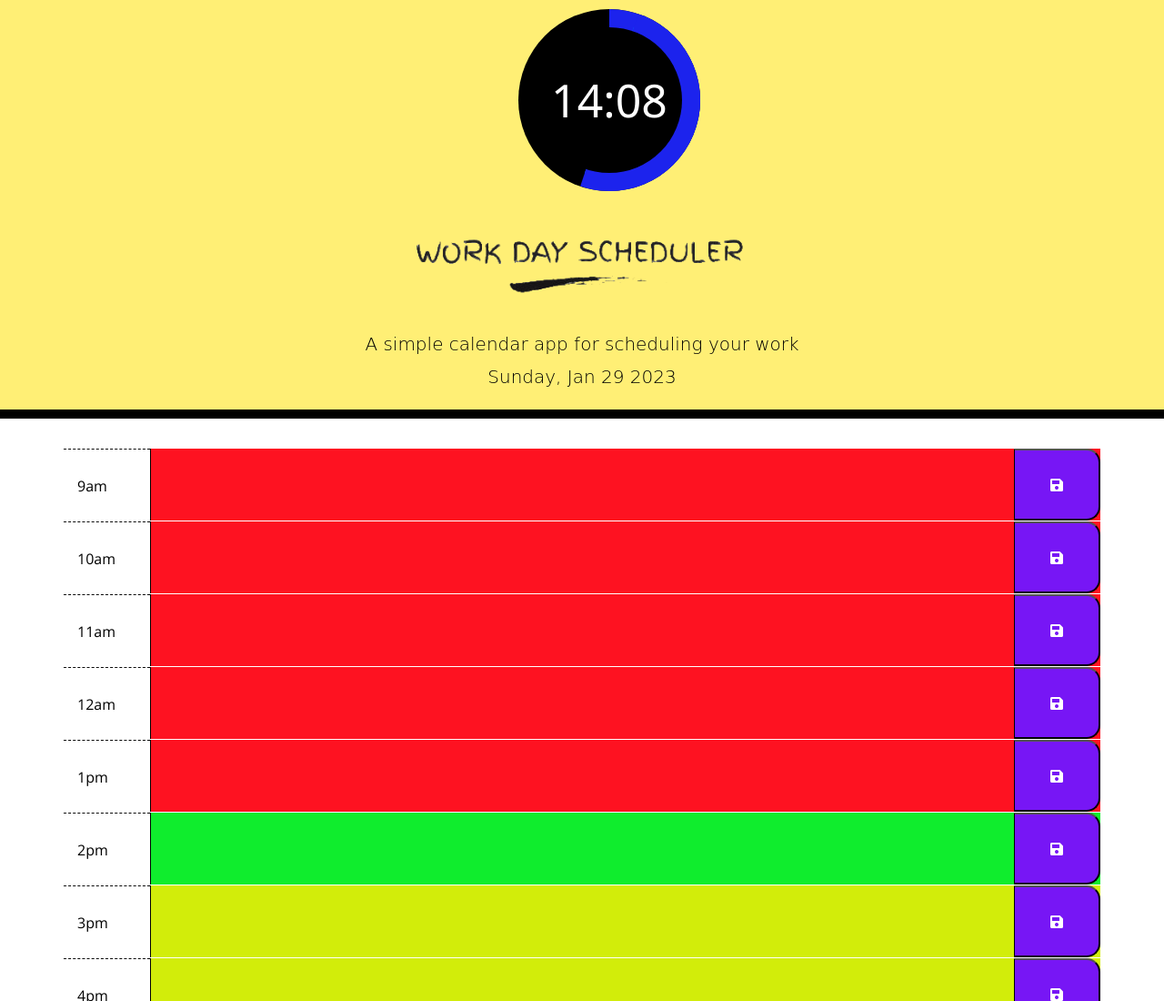
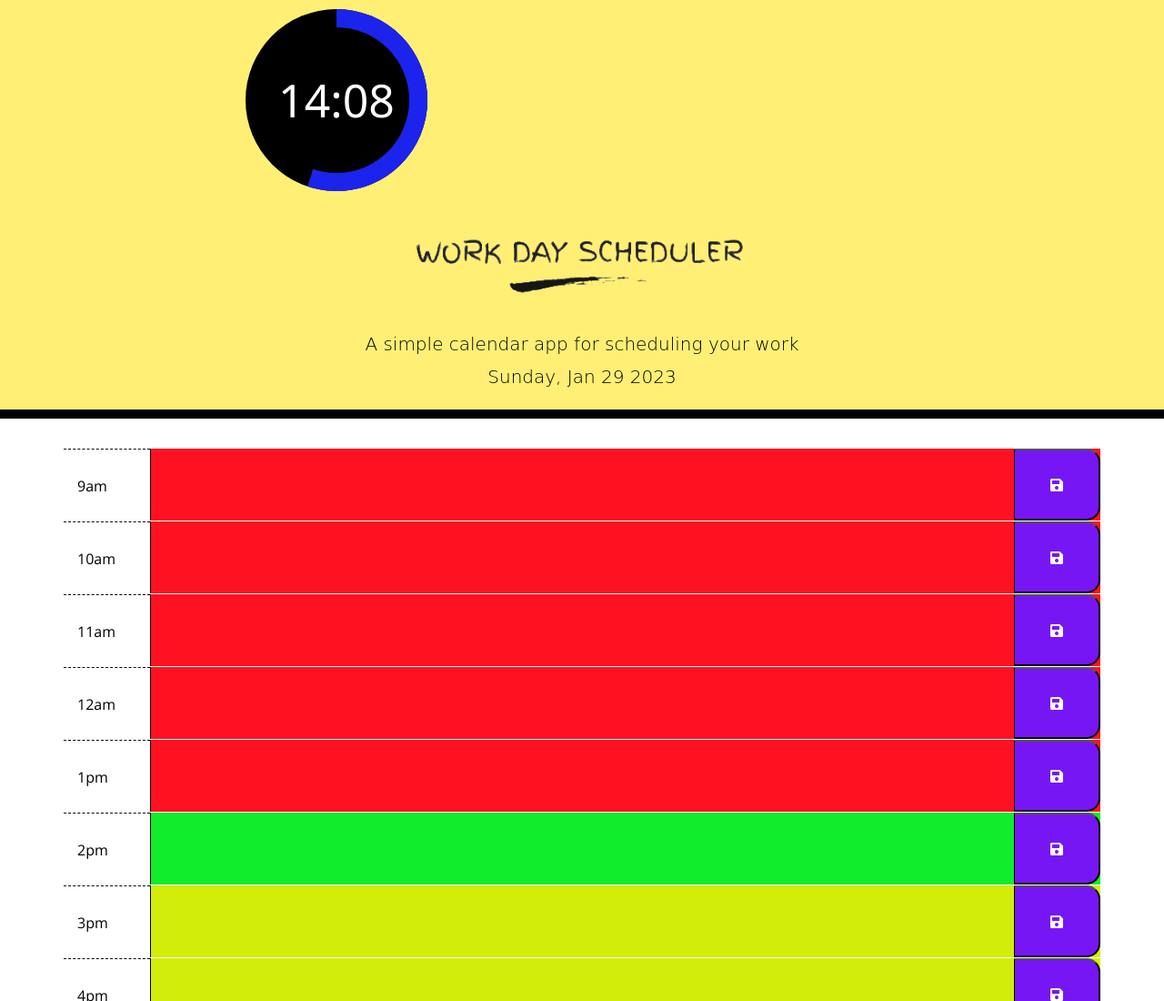
Before and after one commit to AjinThapa2000/work-scheduler, a plain HTML site: page index.html in a window 1280 px wide. Shown: the top 1100 px of the page at 91% size. Drawn offline with nearby package versions, Linux system fonts and the light colour scheme.

Commit message:
clock adjustment

```diff
--- a/assets/css/style.css
+++ b/assets/css/style.css
@@ -38,7 +38,7 @@ textarea {
 .second-bar {
   position: relative;
   margin-left: auto;
-  margin-right: 500px;
+  margin-right: 800px;
 	padding: 0;
 	width: 200px;
 	height: 200px;
```
